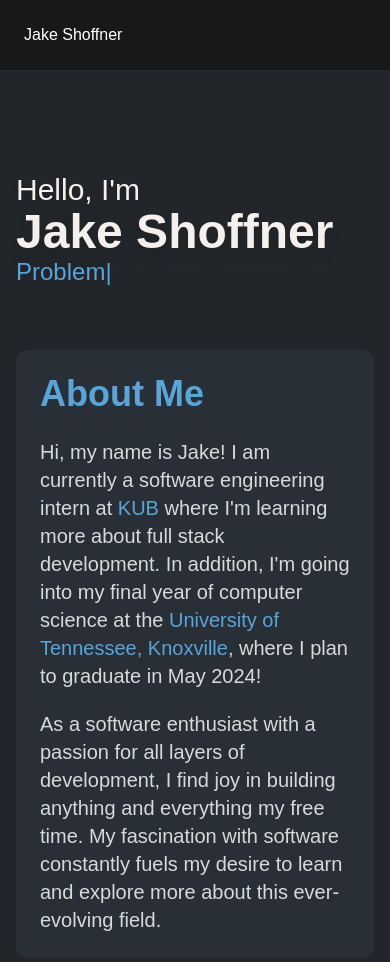
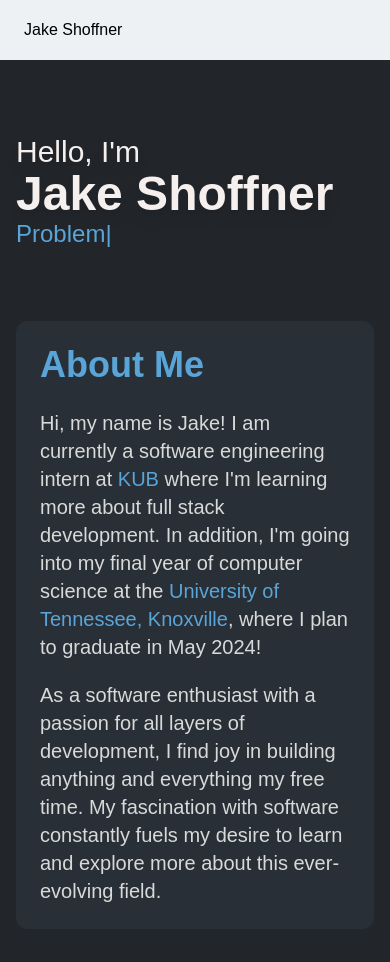
Before and after one commit to Jxk0be/Jake-Shoffner-SWE-Student, a React (Create React App) app: page /home in a window 390 px wide. Built offline with nearby package versions, Linux system fonts and the light colour scheme; some icons are missing.

Commit message:
style: Changing the style of the mobile view and a small sidebar change (#4)

```diff
--- a/src/App.js
+++ b/src/App.js
@@ -13,7 +13,7 @@ function App() {
       <MobileNav />
       <div className='flex'>
         <Sidebar />
-          <div className='w-full h-screen flex justify-between items-center flex-col pb-11 md:pb-0'>
+          <div className='w-full md:h-screen h-full flex justify-between items-center flex-col md:pb-0'>
           <Routes>
             <Route index element={<Hero />} />
             <Route path="/home" element={<Hero />} />
--- a/src/components/MobileNav.jsx
+++ b/src/components/MobileNav.jsx
@@ -3,7 +3,7 @@ import { Icon } from '@iconify/react';
 
 const MobileNav = () => {
   return (
-    <div className='lg:hidden fixed bg-[#17181a] flex px-6 justify-between items-center w-full h-[70px] text-white z-10'>
+    <div className='lg:hidden fixed bg-[#eef1f4] flex px-6 justify-between items-center w-full h-[60px] text-black z-10'>
         <h1>Jake Shoffner</h1>
         <div className='duration-300 hover:text-[#b3b3b3] text-[#59A5D8] hover:rotate-90'>
           <h1 className='cursor-pointer'><Icon className='text-[35px]' icon="game-icons:multi-directions" /></h1>
--- a/src/components/Sidebar.jsx
+++ b/src/components/Sidebar.jsx
@@ -9,7 +9,7 @@ const Navbar = () => {
   const navArray = nav.split("");
 
   return (
-    <div className={`hidden items-center text-black text-[17px] font-bold fixed z-30 drop-shadow-xl bg-[#0b0e10]/90 duration-300 h-screen lg:flex justify-center md:w-[170px] ${sidebar ? 'ml-[-120px]' : ''}`}>
+    <div className={`hidden items-center text-black text-[17px] font-bold fixed z-30 drop-shadow-xl bg-[#eef1f4] duration-300 h-screen lg:flex justify-center md:w-[170px] ${sidebar ? 'ml-[-120px]' : ''}`}>
       {/* This is the click-able icon that opens the sidebar */}
 
       <div className={`mr-[40px] z-10 flex noSelect justify-between flex-col h-[350px] ${sidebar ? 'opacity-0' : ''}`}>
--- a/src/pages/Hero.jsx
+++ b/src/pages/Hero.jsx
@@ -6,13 +6,13 @@ const Hero = () => {
     <div className='w-full h-full flex justify-between items-center flex-col text-[#F5EFED] md:pl-[80px] md:pr-[50px] md:max-w-[1500px]'>
       <div className='grid md:grid-rows-1 h-full grid-flow-col w-full grid-rows-2 m-[5vh] gap-x-10 gap-y-12 px-4 md:px-0'>
 
-        <div className='flex flex-col justify-center md:min-w-[600px]'>
+        <div className='flex flex-col justify-center md:min-w-[600px] md:h-full h-[300px]'>
             <h1 className='md:text-4xl grad font-[400] text-3xl drop-shadow-lg'>Hello, I'm</h1>
             <h1 className='capitalize font-[700] md:text-6xl text-5xl drop-shadow-lg'>Jake Shoffner</h1>
             <Typed className="text-[#59A5D8] md:text-4xl font-[500] text-2xl" strings={['Software engineer...', 'Problem solver...', 'Self-proclaimed comedian...']} typeSpeed={65} loop backDelay={1800} backSpeed={50}/>
         </div>
 
-        <div className='flex items-center w-full h-full text-xl text-[#d8dad9] justify-center md:py-0'>
+        <div className='flex items-center w-full text-xl text-[#d8dad9] justify-center md:py-0 md:h-full h-[415px] pb-[175px] min-w-[300px]'>
           <div className='bg-[#2d363f] p-6 rounded-xl md:hover:scale-105 duration-300 bg-opacity-60'>
             <h1 className='font-bold text-4xl text-[#59A5D8] mb-6'>About Me</h1>
             <p className='grad'>
```
Also changed, not shown: 1 other file (tests, documents, lock files or other folders).
